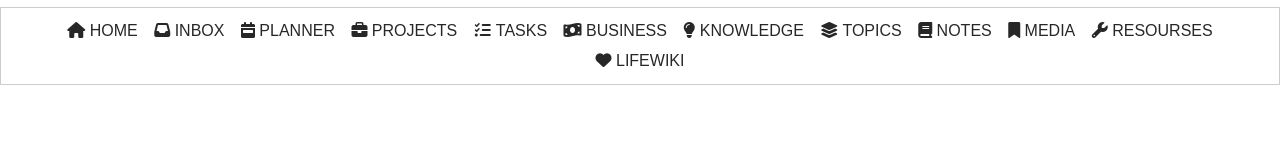
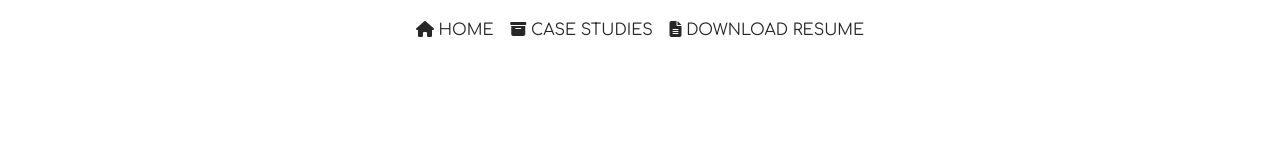
Before and after one commit to socatmeowmeow/notion_widgets, a plain HTML site: page navbar.html in a window 1280 px wide. Drawn offline with Linux system fonts and the light colour scheme.

Commit message:
Update navbar.html

```diff
--- a/navbar.html
+++ b/navbar.html
@@ -8,9 +8,9 @@
 
 	<!-- Google Font -->
 
-	<link rel="preconnect" href="https://fonts.googleapis.com">
-	<link rel="preconnect" href="https://fonts.gstatic.com" crossorigin>
-	<link href="https://fonts.googleapis.com/css2?family=Lato:wght@700&display=swap" rel="stylesheet">
+		<link rel="preconnect" href="https://fonts.googleapis.com">
+		<link rel="preconnect" href="https://fonts.gstatic.com" crossorigin>
+		<link href="https://fonts.googleapis.com/css2?family=Comfortaa&family=Roboto:ital,wght@0,100;0,300;0,400;0,500;0,700;0,900;1,100;1,300;1,400;1,500;1,700;1,900&display=swap" rel="stylesheet">
 
 	<!-------->
 
@@ -24,7 +24,7 @@
 
 
 		.navMenu {
-			font-family: 'Advent Pro', sans-serif;
+			font-family: 'Comfortaa', sans-serif;
 			padding: 8px;
 			text-align: center;
 			margin: 7px auto;
@@ -44,13 +44,13 @@
 		}
 
 		.border {
-			border: 1px solid #cccccc;
+			border: 0px solid #cccccc;
 
 		}
 
 		.navMenu a:hover {
 
-			color: #d09c0b;
+			color: #8eb0f5;
 		}
 	</style>
 </head>
@@ -59,18 +59,8 @@
 
 	<nav class="navMenu  border">
 		<a id="home" onclick="navigate(this.id)" href="#"> <i class="fa-solid fa-house"></i> Home</a>
-		<a id="inbox" onclick="navigate(this.id)" href="#"> <i class="fa-solid fa-inbox"></i> Inbox</a>
-		<a id="week" onclick="navigate(this.id)" href="#"> <i class="fa-solid fa-calendar-week"></i> Planner</a>
-		<a id="projects" onclick="navigate(this.id)" href="#"> <i class="fa-solid fa-briefcase"></i> Projects</a>
-		<a id="tasks" onclick="navigate(this.id)" href="#"> <i class="fa-solid fa-list-check"></i> Tasks</a>
-		<a id="business" onclick="navigate(this.id)" href="#"> <i class="fa-solid fa-money-bill-wave"></i> Business</a>
-		<a id="knowledge" onclick="navigate(this.id)" href="#"> <i class="fa-solid fa-lightbulb"></i> Knowledge</a>
-		<a id="topics" onclick="navigate(this.id)" href="#"> <i class="fa-solid fa-layer-group"></i> Topics</a>
-		<a id="notes" onclick="navigate(this.id)" href="#"> <i class="fa-solid fa-book"></i> Notes</a>
-		<a id="media" onclick="navigate(this.id)" href="#"> <i class="fa-solid fa-bookmark"></i> Media</a>
-		<a id="resourses" onclick="navigate(this.id)" href="#"> <i class="fa-solid fa-wrench"></i> Resourses</a>
-		<a id="lifewiki" onclick="navigate(this.id)" href="#"> <i class="fa-solid fa-heart"></i> Lifewiki</a>
-
+		<a id=“case-studies” onclick="navigate(this.id)" href="#"> <i class="fa-solid fa-box-archive"></i> Case Studies</a>
+		<a id=“resume” onclick="navigate(this.id)" href="#"> <i class="fa-solid fa-file-lines"></i> Download Resume</a>
 
 
 	</nav>
@@ -87,31 +77,12 @@
 		function navigate(id) {
 
 			if (id == 'home')
-				window.open("https://example.com", '_blank').focus();
-			else if (id == "inbox")
-				window.open("https://example.com", '_blank').focus();
-			else if (id == "week")
-				window.open("https://example.com", '_blank').focus();
-			else if (id == "month")
-				window.open("https://example.com", '_blank').focus();
-			else if (id == "projects")
-				window.open("https://example.com", '_blank').focus();
-			else if (id == "business")
-				window.open("https://example.com", '_blank').focus();
-			else if (id == "tasks")
-				window.open("https://example.com", '_blank').focus();
-			else if (id == "knowledge")
-				window.open("https://example.com", '_blank').focus();
-			else if (id == "topics")
-				window.open("https://example.com", '_blank').focus();
-			else if (id == "notes")
-				window.open("https://example.com", '_blank').focus();
-			else if (id == "media")
-				window.open("https://example.com", '_blank').focus();
-			else if (id == "resourses")
-				window.open("https://example.com3", '_blank').focus();
-			else if (id == "lifewiki")
-				window.open("https://example.com", '_blank').focus();
+				window.open("https://haileyhsu.notion.site/Hailey-s-Design-Portfolio-9431369eaf284673922e9ed3e1975dd7", '_blank').focus();
+			else if (id == 'case-studies')
+				window.open("https://haileyhsu.notion.site/93b5dc01f32043c6acf0b81711d5df8e?v=dec54a59a6df4a54b6568c8437b10c5e", '_blank').focus();
+			else if (id == 'resume')
+				window.open("https://drive.google.com/file/d/1XU4STq94w_FWw6LnspFJ6EpqffA8_2s4/view", '_blank').focus();
+
 
 		}
 	</script>
```
